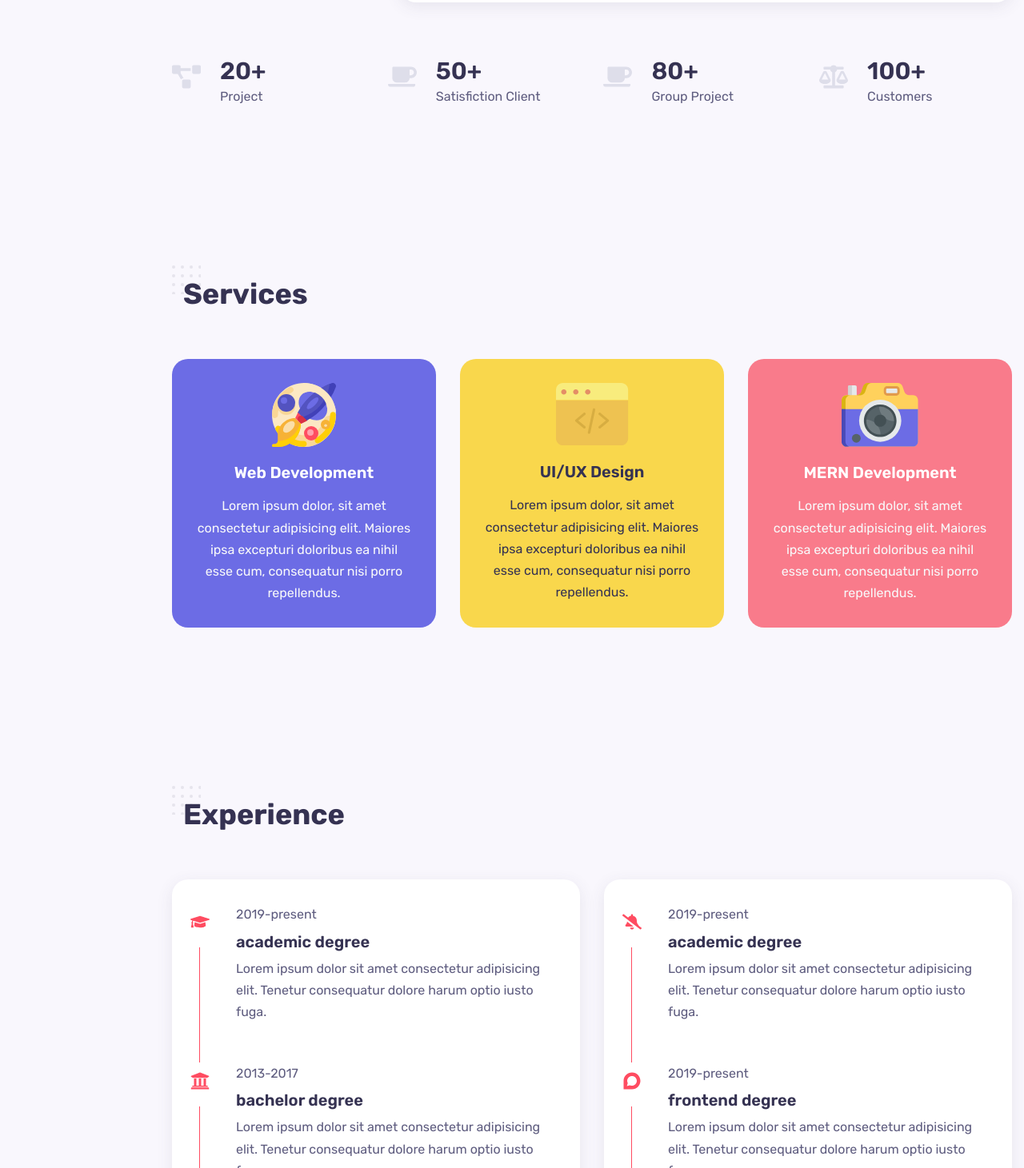
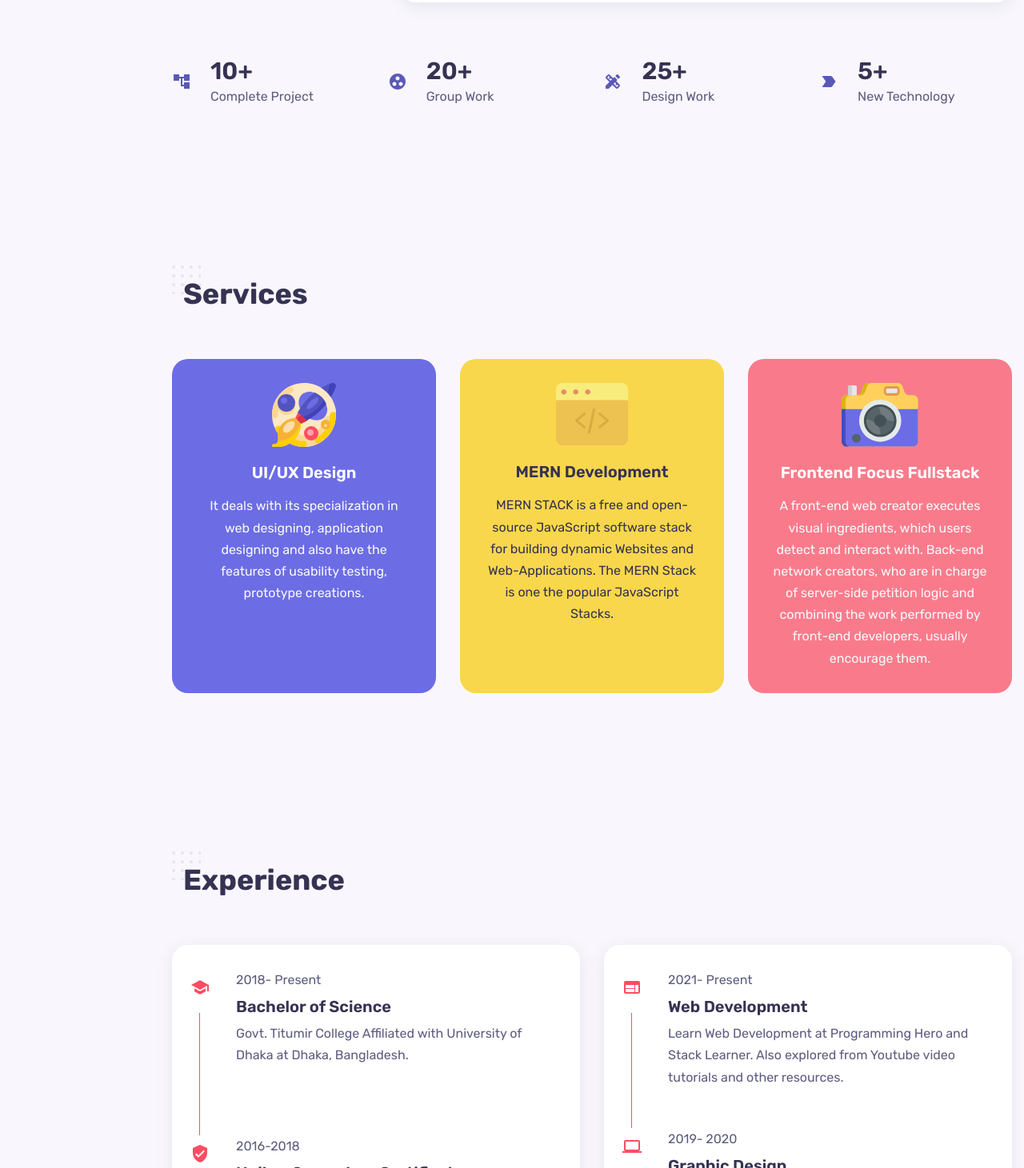
Before and after one commit to ruhulamin111/ruhul, a React (Create React App) app: page / in a window 1280 px wide. Shown: the part 1269-2730 px from the top of the page at 80% size. Built offline with nearby package versions, Linux system fonts and the light colour scheme; the HTML template or start-up script is replaced by a standard one.

Commit message:
experience update

```diff
--- a/src/components/About/About.css
+++ b/src/components/About/About.css
@@ -95,7 +95,7 @@
 
 .about_icon {
     font-size: var(--h1-font-size);
-    color: #dedeea;
+    color: #5a5ab6;
 }
 
 .about_title {
--- a/src/components/About/AboutBox.js
+++ b/src/components/About/AboutBox.js
@@ -1,35 +1,40 @@
 import React from 'react'
 import { FaBalanceScale, FaCoffee, FaProjectDiagram } from 'react-icons/fa'
+import AccountTreeIcon from '@mui/icons-material/AccountTree';
+import GroupWorkIcon from '@mui/icons-material/GroupWork';
+import BrightnessHighIcon from '@mui/icons-material/BrightnessHigh';
+import DesignServicesIcon from '@mui/icons-material/DesignServices';
+import LabelImportantIcon from '@mui/icons-material/LabelImportant';
 
 const AboutBox = () => {
     return (
         <div className='about_boxes grid'>
             <div className="about_box">
-                <i className='about_icon'><FaProjectDiagram /></i>
+                <i className='about_icon'><AccountTreeIcon /></i>
                 <div>
-                    <h3 className='about_title'>20+</h3>
-                    <span className="about_subtitle">Project</span>
+                    <h3 className='about_title'>10+</h3>
+                    <span className="about_subtitle">Complete Project</span>
                 </div>
             </div>
             <div className="about_box">
-                <i className='about_icon'><FaCoffee /></i>
+                <i className='about_icon'><GroupWorkIcon /></i>
                 <div>
-                    <h3 className='about_title'>50+</h3>
-                    <span className="about_subtitle">Satisfiction Client</span>
+                    <h3 className='about_title'>20+</h3>
+                    <span className="about_subtitle">Group Work</span>
                 </div>
             </div>
             <div className="about_box">
-                <i className='about_icon'><FaCoffee /></i>
+                <i className='about_icon'><DesignServicesIcon /></i>
                 <div>
-                    <h3 className='about_title'>80+</h3>
-                    <span className="about_subtitle">Group Project</span>
+                    <h3 className='about_title'>25+</h3>
+                    <span className="about_subtitle">Design Work</span>
                 </div>
             </div>
             <div className="about_box">
-                <i className='about_icon'><FaBalanceScale /></i>
+                <i className='about_icon'><LabelImportantIcon /></i>
                 <div>
-                    <h3 className='about_title'>100+</h3>
-                    <span className="about_subtitle">Customers</span>
+                    <h3 className='about_title'>5+</h3>
+                    <span className="about_subtitle">New Technology</span>
                 </div>
             </div>
         </div>
--- a/src/components/Resume/Data.js
+++ b/src/components/Resume/Data.js
@@ -1,53 +1,58 @@
-import { FaBellSlash, FaBuromobelexperte, FaConnectdevelop, FaCouch, FaDiscourse, FaGraduationCap, FaUniversity } from 'react-icons/fa';
+import SchoolIcon from '@mui/icons-material/School';
+import VerifiedUserIcon from '@mui/icons-material/VerifiedUser';
+import AccountBalanceIcon from '@mui/icons-material/AccountBalance';
+import WebIcon from '@mui/icons-material/Web';
+import DesignServicesIcon from '@mui/icons-material/DesignServices';
+import ComputerIcon from '@mui/icons-material/Computer';
 
 const Data = [
     {
         id: 1,
         category: "education",
-        icon: <FaGraduationCap />,
-        year: "2019-present",
-        title: "academic degree",
-        desc: "Lorem ipsum dolor sit amet consectetur adipisicing elit. Tenetur consequatur dolore harum optio iusto fuga."
+        icon: <SchoolIcon />,
+        year: "2018- Present",
+        title: "Bachelor of Science",
+        desc: "Govt. Titumir College Affiliated with University of Dhaka at Dhaka, Bangladesh."
     },
     {
         id: 2,
         category: "education",
-        icon: <FaUniversity />,
-        year: "2013-2017",
-        title: "bachelor degree",
-        desc: "Lorem ipsum dolor sit amet consectetur adipisicing elit. Tenetur consequatur dolore harum optio iusto fuga."
+        icon: <VerifiedUserIcon />,
+        year: "2016-2018",
+        title: "Hgiher Secendary Certificate",
+        desc: "Studied at Rajibpur Degree College, Dinajpur Board."
     },
     {
         id: 3,
         category: "education",
-        icon: <FaConnectdevelop />,
-        year: "2019-present",
-        title: "academic degree",
-        desc: "Lorem ipsum dolor sit amet consectetur adipisicing elit. Tenetur consequatur dolore harum optio iusto fuga."
+        icon: <AccountBalanceIcon />,
+        year: "2016",
+        title: "Secendary School Certificate",
+        desc: "Studied at Kawniarchar M.L High School, Dhaka Board."
     },
     {
         id: 4,
         category: "experience",
-        icon: <FaBellSlash />,
-        year: "2019-present",
-        title: "academic degree",
-        desc: "Lorem ipsum dolor sit amet consectetur adipisicing elit. Tenetur consequatur dolore harum optio iusto fuga."
+        icon: <WebIcon />,
+        year: "2021- Present",
+        title: "Web Development",
+        desc: "Learn Web Development at Programming Hero and Stack Learner. Also explored from Youtube video tutorials and other resources."
     },
     {
         id: 5,
         category: "experience",
-        icon: <FaDiscourse />,
-        year: "2019-present",
-        title: "frontend degree",
-        desc: "Lorem ipsum dolor sit amet consectetur adipisicing elit. Tenetur consequatur dolore harum optio iusto fuga."
+        icon: <ComputerIcon />,
+        year: "2019- 2020",
+        title: "Graphic Design",
+        desc: "Learn Graphic Design at Dimention IT and Software. Also learned Graphic Design Live Class and Youtube video tutorials and other resources. "
     },
     {
         id: 6,
         category: "experience",
-        icon: <FaBuromobelexperte />,
-        year: "2019-present",
-        title: "backend degree",
-        desc: "Lorem ipsum dolor sit amet consectetur adipisicing elit. Tenetur consequatur dolore harum optio iusto fuga."
+        icon: <DesignServicesIcon />,
+        year: "2016- Present",
+        title: "Basic Computer",
+        desc: "From 2016 and at present I have an huge passion about Computer learning. That's why I have been learned various skills."
     }
 ]
 
--- a/src/components/Services/Services.js
+++ b/src/components/Services/Services.js
@@ -8,20 +8,20 @@ const data = [
     {
         id: 1,
         image: img1,
-        title: "Web Development",
-        description: 'Lorem ipsum dolor, sit amet consectetur adipisicing elit. Maiores ipsa excepturi doloribus ea nihil esse cum, consequatur nisi porro repellendus.'
+        title: "UI/UX Design",
+        description: 'It deals with its specialization in web designing, application designing and also have the features of usability testing, prototype creations.'
     },
     {
         id: 2,
         image: img2,
-        title: "UI/UX Design ",
-        description: 'Lorem ipsum dolor, sit amet consectetur adipisicing elit. Maiores ipsa excepturi doloribus ea nihil esse cum, consequatur nisi porro repellendus.'
+        title: "MERN Development",
+        description: 'MERN STACK is a free and open-source JavaScript software stack for building dynamic Websites and Web-Applications. The MERN Stack is one the popular JavaScript Stacks.'
     },
     {
         id: 3,
         image: img3,
-        title: "MERN Development",
-        description: 'Lorem ipsum dolor, sit amet consectetur adipisicing elit. Maiores ipsa excepturi doloribus ea nihil esse cum, consequatur nisi porro repellendus.'
+        title: "Frontend Focus Fullstack",
+        description: 'A front-end web creator executes visual ingredients, which users detect and interact with. Back-end network creators, who are in charge of server-side petition logic and combining the work performed by front-end developers, usually encourage them.'
     }
 ]
 
```
